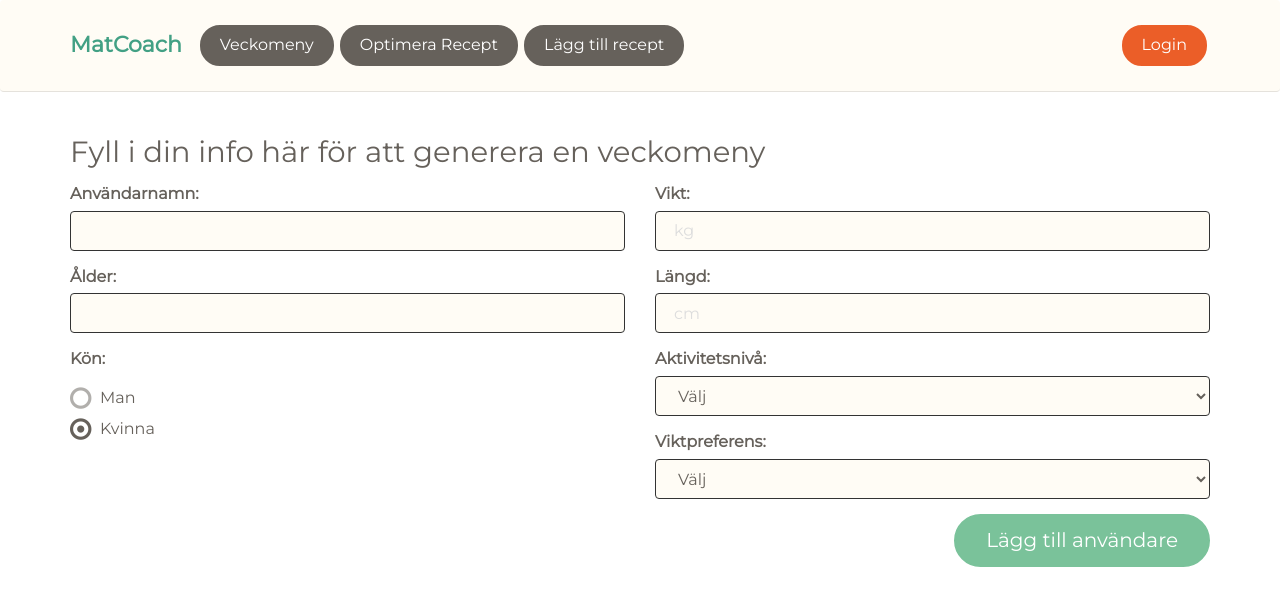
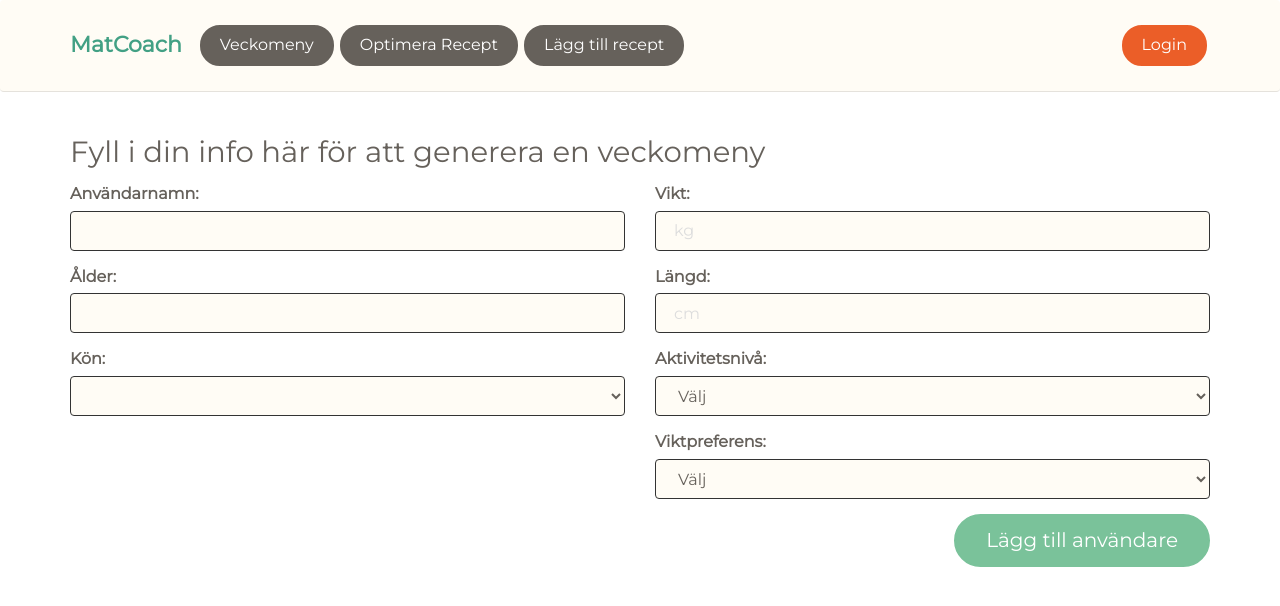
Before and after one commit to SpockReko/foodcoach-client, a Vue app: page /#/ in a window 1280 px wide. Shown: the top 606 px of the page. Built offline with nearby package versions, Linux system fonts and the light colour scheme; what vue-resource would draw is missing.

Commit message:
fixed FEMALE for login, removed radio, nicer login

```diff
--- a/src/components/Login.vue
+++ b/src/components/Login.vue
@@ -77,8 +77,8 @@ export default {
 
   },
   created() {
-    this.fetchBob();
-    this.fetchAlice();
+    // this.fetchBob();
+    // this.fetchAlice();
   },
 
 };
--- a/src/components/WeekForm.vue
+++ b/src/components/WeekForm.vue
@@ -1,5 +1,6 @@
 <template>
 <!-- Choose component -->
+<div>
 <div v-if="showForm" class="container">
   <div class="row">
     <div class="col-md-12">
@@ -23,15 +24,23 @@
         </div>
         <div class="form-group">
           <label class="control-label">Kön:</label>
+          <select class="form-control" v-model="form.sex">
+            <option disabled>Välj</option>
+            <option value="MALE">Man</option>
+            <option value="FEMALE">Kvinna</option>
+          </select>
+        </div>
+        <!-- <div class="form-group">
+          <label class="control-label">Kön:</label>
           <label class="radio">
-              <input type="radio" data-toggle="radio" id="sex" name="sex" value="MALE" v-model="form.sex">
-              <i></i>Man
+              <input type="radio" id="male" v-bind:value="MALE" name="sex" value="MALE" v-model="form.sex">
+              <label for="male">Man</label>
             </label>
           <label class="radio">
-              <input type="radio" data-toggle="radio" id="sex" name="sex" value="FEMALE" v-model="form.sex">
-              <i></i>Kvinna
+              <input type="radio" v-bind:value="FEMALE" id="female" name="sex" value="FEMALE" v-model="form.sex">
+              <label for="female">Kvinna</label>
             </label>
-        </div>
+        </div> -->
       </div>
 
       <div class="col-md-6">
@@ -80,14 +89,15 @@
 </div>
 
 <!-- Loading component -->
-<div v-else-if="showLoading" class="container">
+<div v-if="showLoading" class="container">
   <div class="row">
-    <h3 class="text-center">Laddar...</h3>
+    <h2 class="text-center text-danger">Användare tillagd</h2>
   </div>
+</div>
 </div>
 
 <!-- View component -->
-<div v-else-if="showList" class="container">
+<!-- <div v-else-if="showList" class="container">
   <div class="row">
     <div class="col-md-12">
       <h3>Här är din veckomeny</h3>
@@ -107,7 +117,8 @@
       </table>
     </div>
   </div>
-</div>
+</div> -->
+
 </template>
 
 <script>
@@ -119,7 +130,7 @@ export default {
       showLoading: false,
       showList: false,
       form: {
-        sex: 'FEMALE',
+        // sex: '',
         activityLevel: 'Välj',
         goal: 'Välj'
       },
@@ -147,8 +158,8 @@ export default {
         .then((response) => {
           console.log(response);
           this.users = response.body;
-          this.showLoading = false;
-          this.showList = true;
+          this.showLoading = true;
+          // this.showList = true;
         });
       e.preventDefault();
     },
```
